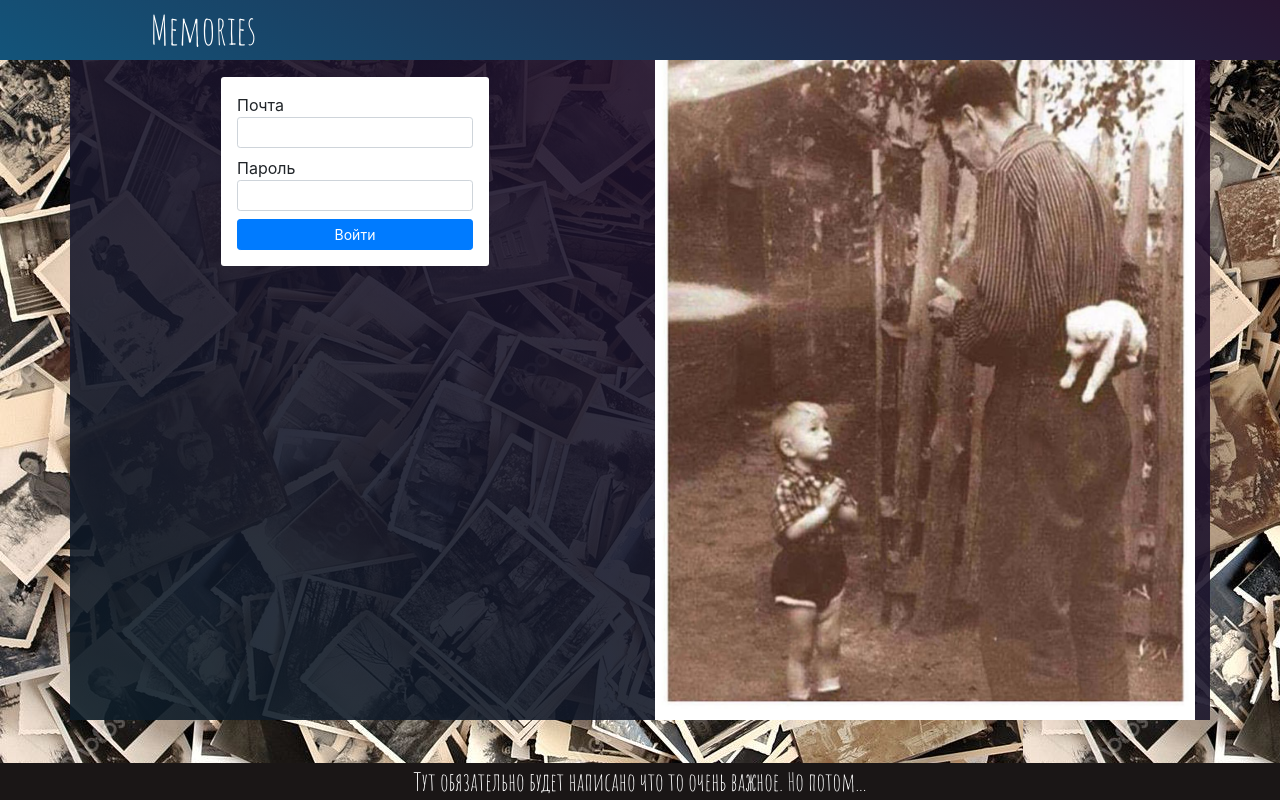
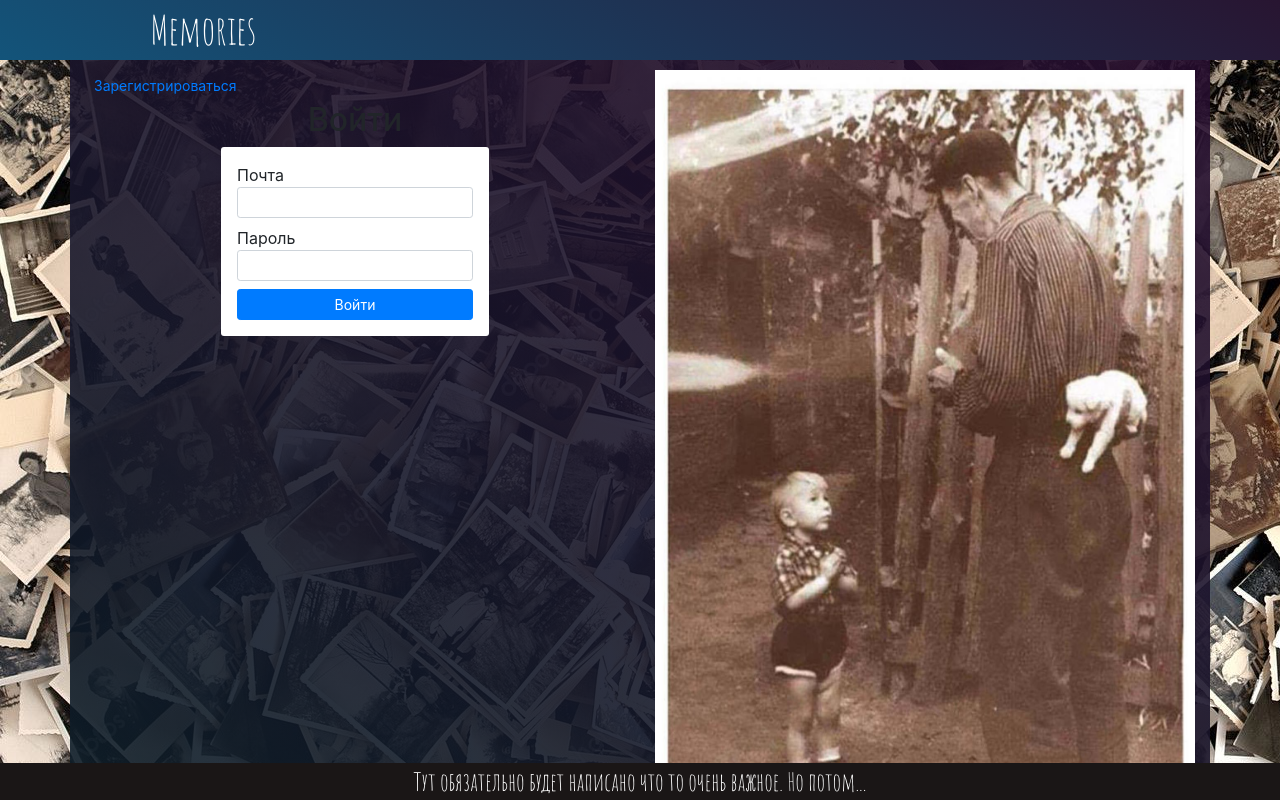
Before and after one commit to shellipov/memories_front, a React (Create React App) app: page /auth in a window 1280 px wide. Built offline with nearby package versions, Linux system fonts and the light colour scheme; no server answers.

Commit message:
gh-pages

```diff
--- a/src/components/Auth/index.js
+++ b/src/components/Auth/index.js
@@ -11,7 +11,7 @@ function Auth() {
   const buttonName = loginVisible ? "Зарегистрироваться" : "Войти";
   return (
     <>
-      <div className="row">
+      <div style={{ paddingTop: '70px'}} className="row">
         <div className="col-md-6">
           <button
             className="btn btn-link btn-sm"
```
Also changed, not shown: package.json (+5 -2 lines), 1 other file (tests, documents, lock files or other folders).
